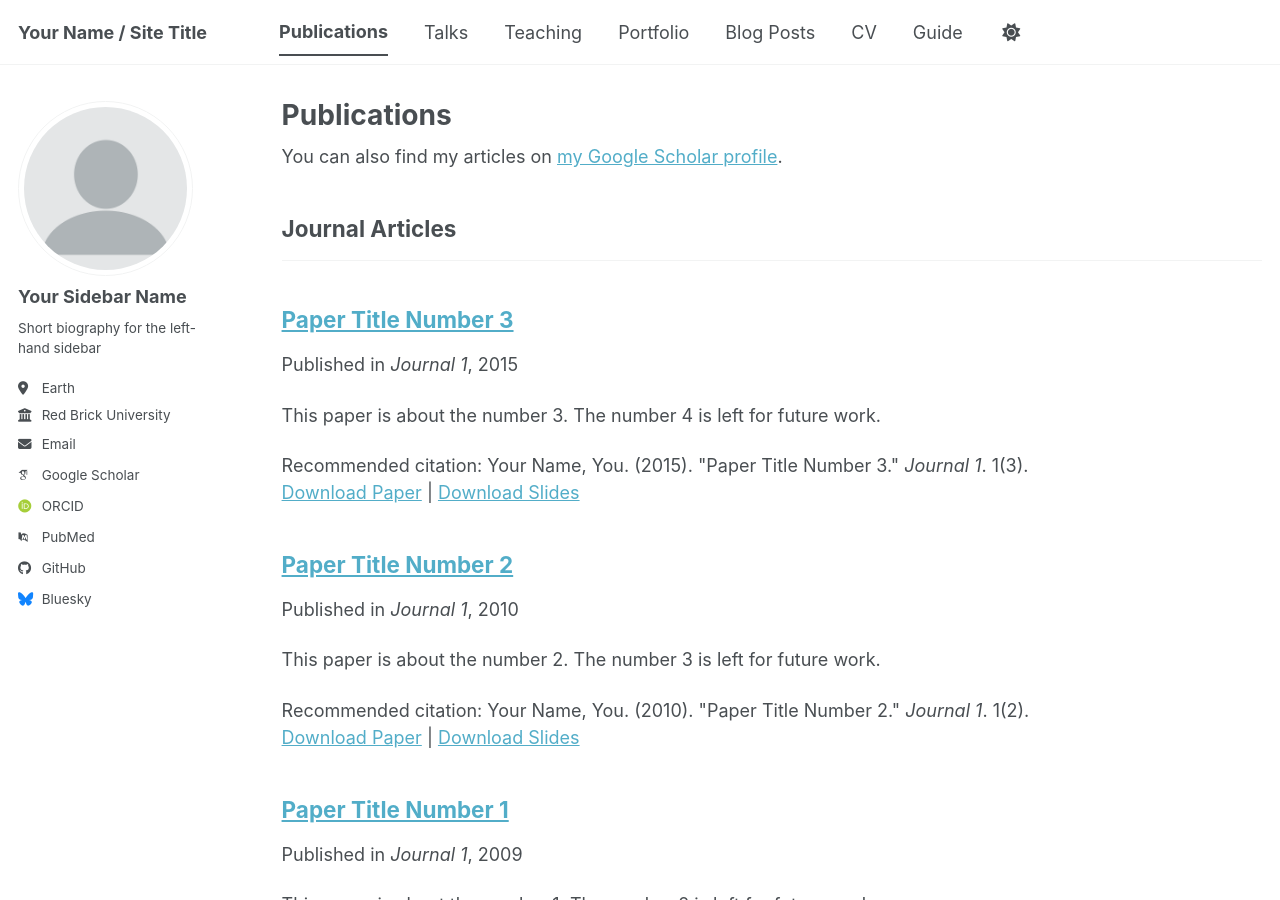
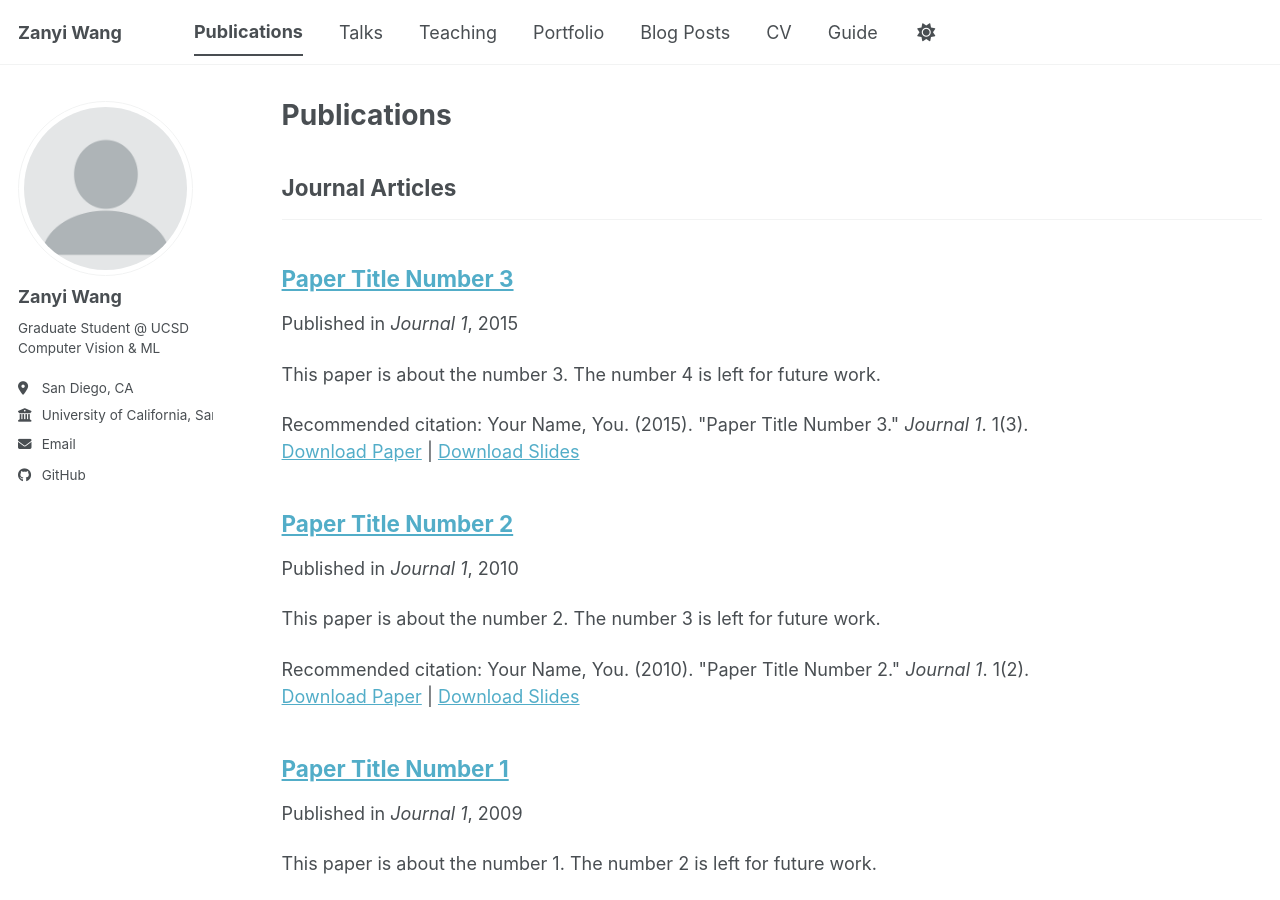
Before and after one commit to xmz111/xmz111.github.io, a Jekyll site: the page built from _pages/publications.html, in a window 1280 px wide and 900 px high. Built offline with Jekyll 4.4.1, drawn with Linux system fonts in a browser that asks for light colours; some web fonts are replaced; a script bundle is joined from its source files by our own code; library files that are not in the unit come from our copies; some of the changed lines change nothing that is shown; some of the changed text lies outside the part shown.

Commit message:
Update _config.yml

```diff
--- a/_config.yml
+++ b/_config.yml
@@ -1,88 +1,69 @@
-# Welcome to Jekyll!
-#
-# This config file is meant for settings that affect your entire site, values
-# which you are expected to set up once and rarely need to edit after that.
-# For technical reasons, this file is *NOT* reloaded automatically when you use
-# `jekyll serve -l -H localhost`. If you change this file, please restart the
-# server process.
+locale: "en-US"
+site_theme: "default"
+title: "Zanyi Wang"
+title_separator: "-"
+name: &name "Zanyi Wang"
+description: &description "Researcher in Computer Vision & Machine Learning at UCSD"
+url: "https://xmz111.github.io"
+baseurl: ""
+repository: "xmz111/xmz111.github.io"
 
-# Basic Site Settings
-locale                   : "en-US"
-site_theme               : "default" # The available themes options are "default", "air", "sunrise", "mint", "dirt" and "contrast"
-title                    : "Your Name / Site Title"
-title_separator          : "-"
-name                     : &name "Your Name"
-description              : &description "Your Name's academic portfolio"   # Update this with a general description of your site, this is the default if not overridden by a page
-url                      : https://academicpages.github.io # The base hostname & protocol for your site e.g. "https://[your GitHub username].github.io",
-                                                           # or if you already have some other page hosted on Github then use "https://[your GitHub username].github.io/[Your Repo Name]"
-baseurl                  : "" # the subpath of your site, e.g. "/blog"
-repository               : "academicpages/academicpages.github.io"
+author:
+  avatar: "profile.png"
+  name: "Zanyi Wang"
+  pronouns:
+  bio: "Graduate Student @ UCSD<br>Computer Vision & ML"
+  location: "San Diego, CA"
+  employer: "University of California, San Diego"
+  uri:
+  email: "zaw003@ucsd.edu"
 
-# Site Author - The following control what appear as part of the author content on the side bar.
-#               If a field is blank the icon and link will not appear, otherwise it will be shown.
-#               Additional customization can be done by editing /_includes/author-profile.html
-author:
-  # Biographic information
-  avatar           : "profile.png"
-  name             : "Your Sidebar Name"
-  pronouns         : # example: "she/her"
-  bio              : "Short biography for the left-hand sidebar"
-  location         : "Earth"
-  employer         : "Red Brick University"
-  uri              : # URL
-  email            : "none@example.org"
+  academia:
+  arxiv:
+  googlescholar:
+  inspire-hep:
+  impactstory:
+  orcid:
+  semantic:
+  ssrn:
+  pubmed:
+  researchgate:
+  scopus:
+  zotero:
 
-  # Academic websites
-  academia         : # URL
-  arxiv            : # URL - Update with the correct link to your profile
-  googlescholar    : "https://scholar.google.com/citations?user=PS_CX0AAAAAJ"
-  inspire-hep      : # URL
-  impactstory      : # URL
-  orcid            : "https://orcid.org/yourorcidurl"
-  semantic         : # URL
-  ssrn             : # URL
-  pubmed           : "https://www.ncbi.nlm.nih.gov/pubmed/?term=john+snow"
-  researchgate     : # URL
-  scopus           : # URL
-  zotero           : # URL
+  bitbucket:
+  codepen:
+  dribbble:
+  github: "xmz111"
+  kaggle:
+  stackoverflow:
 
+  artstation:
+  bluesky:
+  facebook:
+  flickr:
+  foursquare:
+  goodreads:
+  google_plus:
+  keybase:
+  instagram:
+  lastfm:
+  linkedin:
+  mastodon:
+  medium:
+  pinterest:
+  soundcloud:
+  steam:
+  telegram:
+  tumblr:
+  twitter:
+  vine:
+  weibo:
+  wikipedia:
+  xing:
+  youtube:
+  zhihu:
 
-  # Repositories and software development
-  bitbucket        : # Username - Update with your username on the site
-  codepen          : # Username
-  dribbble         : # Username
-  github           : "academicpages"
-  kaggle           : # Username
-  stackoverflow    : # User number or user number and name (i.e., use "1" or "1/jeff-atwood")
-
-  # Social media
-  artstation       : # Username
-  bluesky          : "bsky.app" # Replace this with you Bluesky username
-  facebook         : # Username
-  flickr           : # Username
-  foursquare       : # Username
-  goodreads        : # Username
-  google_plus      : # Username
-  keybase          : # Username
-  instagram        : # Username
-  lastfm           : # Username
-  linkedin         : # Username
-  mastodon         : # URL
-  medium           : # URL
-  pinterest        : # Username
-  soundcloud       : # Username
-  steam            : # Username
-  telegram         : # URL
-  tumblr           : # Username
-  twitter          : # Username for X / Twitter
-  vine             : # Username
-  weibo            : # Username
-  wikipedia        : # Username
-  xing             : # Username
-  youtube          : # Username
-  zhihu            : # Username
-
-# Publication Category - The following the list of publication categories and their headings
 publication_category:
   books:
     title: 'Books'
@@ -91,76 +72,65 @@ publication_category:
   conferences:
     title: 'Conference Papers'
 
-# Site Settings
-teaser                   :  # filename of teaser fallback teaser image placed in /images/ for social media previews
-breadcrumbs              : false # true, false (default)
-words_per_minute         : 160
-future                   : true
-read_more                : "disabled" # if enabled, adds "Read more" links to excerpts
-talkmap_link             : false      #change to true to add link to talkmap on talks page
+teaser:
+breadcrumbs: false
+words_per_minute: 160
+future: true
+read_more: "disabled"
+talkmap_link: false
 comments:
-  provider               : # false (default), "disqus", "discourse", "facebook", "google-plus", "staticman", "custom"
+  provider:
   disqus:
-    shortname            :
+    shortname:
   discourse:
-    server               : # https://meta.discourse.org/t/embedding-discourse-comments-via-javascript/31963 , e.g.: meta.discourse.org
+    server:
   facebook:
-    appid                :
-    num_posts            : # 5 (default)
-    colorscheme          : # "light" (default), "dark"
+    appid:
+    num_posts:
+    colorscheme:
 staticman:
-  allowedFields          : ['name', 'email', 'url', 'message']
-  branch                 : "gh-pages" # "master", "gh-pages"
-  commitMessage          : "New comment."
-  filename               : comment-{@timestamp}
-  format                 : "yml"
-  moderation             : true
-  path                   : "_data/comments/{options.slug}"
-  requiredFields         : ['name', 'email', 'message']
+  allowedFields: ['name', 'email', 'url', 'message']
+  branch: "gh-pages"
+  commitMessage: "New comment."
+  filename: comment-{@timestamp}
+  format: "yml"
+  moderation: true
+  path: "_data/comments/{options.slug}"
+  requiredFields: ['name', 'email', 'message']
   transforms:
-    email                : "md5"
+    email: "md5"
   generatedFields:
     date:
-      type               : "date"
+      type: "date"
       options:
-        format           : "iso8601" # "iso8601" (default), "timestamp-seconds", "timestamp-milliseconds"
+        format: "iso8601"
 atom_feed:
-  hide                   : false     # change to true to hide the RSS feed in the footer
-  path                   : # blank (default) uses feed.xml
+  hide: false
+  path:
 
+google_site_verification:
+bing_site_verification:
+alexa_site_verification:
+yandex_site_verification:
 
-# SEO Related
-google_site_verification :
-bing_site_verification   :
-alexa_site_verification  :
-yandex_site_verification :
+twitter:
+  username: &twitter
+facebook:
+  username:
+  app_id:
+  publisher:
+og_image:
+og_description:
+social:
+  type:
+  name:
+  links:
 
+analytics:
+  provider: "false"
+  google:
+    tracking_id:
 
-# Social Sharing
-twitter:
-  username               : &twitter
-facebook:
-  username               :
-  app_id                 :
-  publisher              :
-og_image                 :  # Social media default site image
-og_description           :  # Social media default site image description
-# For specifying social profiles
-# - https://developers.google.com/structured-data/customize/social-profiles
-social:
-  type                   : # Person or Organization (defaults to Person)
-  name                   : # If the user or organization name differs from the site's name
-  links: # An array of links to social media profiles
-
-
-# Analytics
-analytics:
-  provider               :  "false" # false (default), "google", "google-universal", "google-analytics-4", "custom"
-  google:
-    tracking_id          :
-
-
-# Reading Files
 include:
   - .htaccess
   - _pages
@@ -198,16 +168,12 @@ keep_files:
 encoding: "utf-8"
 markdown_ext: "markdown,mkdown,mkdn,mkd,md"
 
-
-# Conversion
 markdown: kramdown
 highlighter: rouge
 lsi: false
 excerpt_separator: "\n\n"
 incremental: false
 
-
-# Markdown Processing
 kramdown:
   input: GFM
   hard_wrap: false
@@ -218,8 +184,6 @@ kramdown:
   smart_quotes: lsquo,rsquo,ldquo,rdquo
   enable_coderay: false
 
-
-# These settings control the types of collections used by the template
 collections:
   teaching:
     output: true
@@ -234,10 +198,7 @@ collections:
     output: true
     permalink: /:collection/:path/
 
-
-# These settings control how pages and collections are included in the site
 defaults:
-  # _posts
   - scope:
       path: ""
       type: posts
@@ -248,14 +209,12 @@ defaults:
       comments: true
       share: true
       related: true
-  # _pages
   - scope:
       path: ""
       type: pages
     values:
       layout: single
       author_profile: true
-  # _teaching
   - scope:
       path: ""
       type: teaching
@@ -264,7 +223,6 @@ defaults:
       author_profile: true
       share: true
       comments: true
-  # _publications
   - scope:
       path: ""
       type: publications
@@ -273,7 +231,6 @@ defaults:
       author_profile: true
       share: true
       comments: true
-  # _portfolio
   - scope:
       path: ""
       type: portfolio
@@ -282,7 +239,6 @@ defaults:
       author_profile: true
       share: true
       comment: true
-  # _talks
   - scope:
       path: ""
       type: talks
@@ -291,21 +247,13 @@ defaults:
       author_profile: true
       share: true
 
-
-# Sass/SCSS
 sass:
   sass_dir: _sass
-  style: compressed # https://sass-lang.com/documentation/file.SASS_REFERENCE.html#output_style
+  style: compressed
 
+permalink: /:categories/:title/
+timezone: Etc/UTC
 
-# Outputting
-permalink: /:categories/:title/
-# paginate: 5 # amount of posts to show
-# paginate_path: /page:num/
-timezone: Etc/UTC # https://en.wikipedia.org/wiki/List_of_tz_database_time_zones
-
-
-# Plugins
 plugins:
   - jekyll-feed
   - jekyll-gist
@@ -314,7 +262,6 @@ plugins:
   - jekyll-redirect-from
   - jemoji
 
-# Mimic GitHub Pages with --safe
 whitelist:
   - jekyll-feed
   - jekyll-gist
@@ -323,38 +270,13 @@ whitelist:
   - jekyll-redirect-from
   - jemoji
 
-
-# Archives
-#  Type
-#  - GitHub Pages compatible archive pages built with Liquid ~> type: liquid (default)
-#  - Jekyll Archives plugin archive pages ~> type: jekyll-archives
-#  Path (examples)
-#  - Archive page should exist at path when using Liquid method or you can
-#    expect broken links (especially with breadcrumbs enabled)
-#  - <base_path>/tags/my-awesome-tag/index.html ~> path: /tags/
-#  - <base_path/categories/my-awesome-category/index.html ~> path: /categories/
-#  - <base_path/my-awesome-category/index.html ~> path: /
 category_archive:
   type: liquid
   path: /categories/
 tag_archive:
   type: liquid
   path: /tags/
-# https://github.com/jekyll/jekyll-archives
-# jekyll-archives:
-#   enabled:
-#     - categories
-#     - tags
-#   layouts:
-#     category: archive-taxonomy
-#     tag: archive-taxonomy
-#   permalinks:
-#     category: /categories/:name/
-#     tag: /tags/:name/
 
-
-# HTML Compression
-# - https://jch.penibelst.de/
 compress_html:
   clippings: all
   ignore:
```
